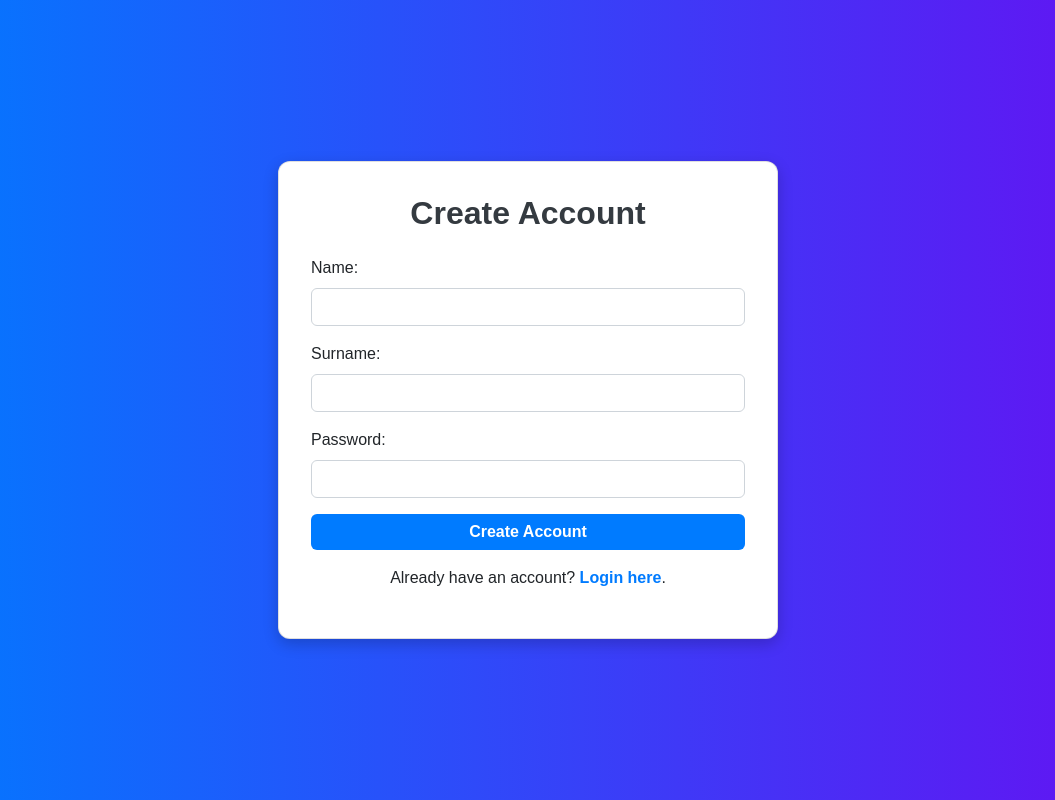
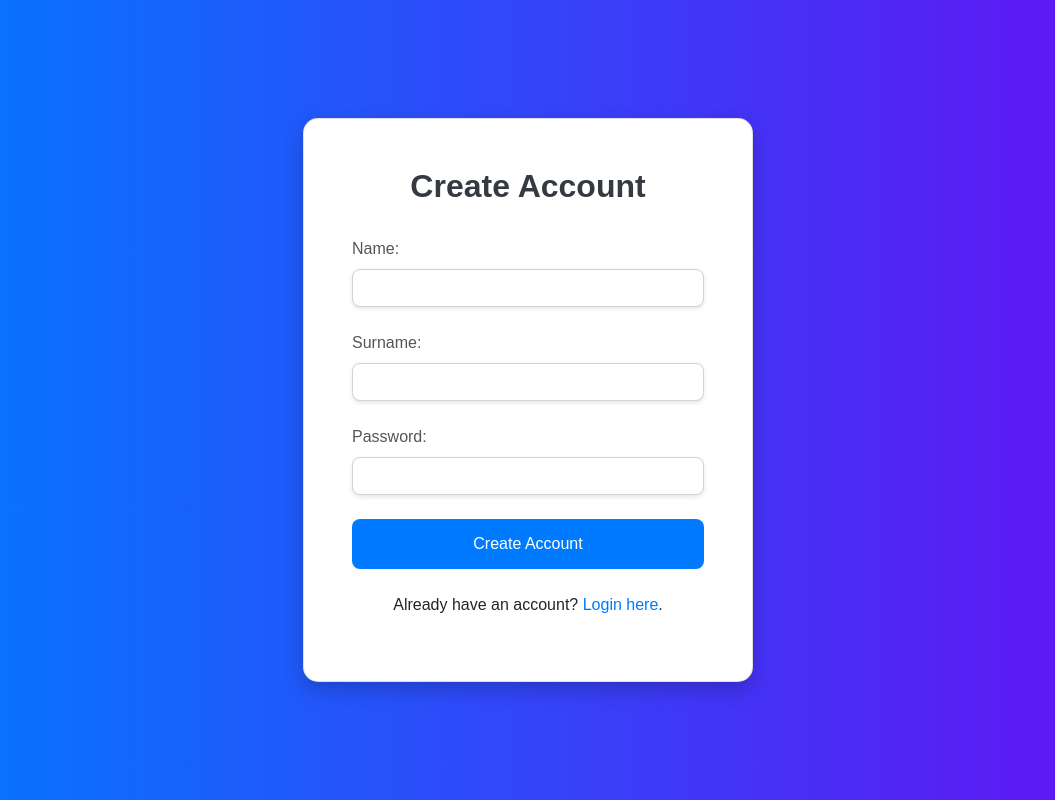
Before and after one commit to EastWood979/flask, a Flask app: page /create_account in a window 1280 px wide. Shown: the whole page, without its empty margins (112-1167 px from the left). Run offline with Flask 3, Linux system fonts and the light colour scheme; some libraries are stand-ins or nearby versions.

Commit message:
changement style css page : create_account et student_dashboard

```diff
--- a/3.0/templates/create_account.html
+++ b/3.0/templates/create_account.html
@@ -4,11 +4,8 @@
     <meta charset="UTF-8">
     <meta name="viewport" content="width=device-width, initial-scale=1.0">
     <title>Create Account</title>
-  <!-- Bootstrap CSS -->
     <link rel="stylesheet" href="https://cdnjs.cloudflare.com/ajax/libs/bootstrap/4.5.2/css/bootstrap.min.css">
-  <!-- Styles personnalisés -->
     <style>
-    /* Style général */
         body {
             background: linear-gradient(to right, #007bff, #6610f2);
             font-family: 'Arial', sans-serif;
@@ -19,22 +16,20 @@
             margin: 0;
         }
 
-    /* Carte contenant le formulaire */
         .card {
             background: #ffffff;
-      padding: 2rem;
-      border-radius: 12px;
-      box-shadow: 0px 5px 15px rgba(0, 0, 0, 0.2);
+            padding: 3rem; /* Increased padding */
+            border-radius: 15px; /* Increased border-radius */
+            box-shadow: 0px 8px 20px rgba(0, 0, 0, 0.2); /* More pronounced shadow */
             width: 100%;
-      max-width: 500px;
+            max-width: 450px; /* Slightly reduced max-width */
             animation: fadeIn 0.5s ease-in-out;
         }
 
-    /* Animation d'apparition */
         @keyframes fadeIn {
             from {
                 opacity: 0;
-        transform: translateY(-10px);
+                transform: translateY(-15px); /* Increased translateY */
             }
             to {
                 opacity: 1;
@@ -42,23 +37,33 @@
             }
         }
 
-    /* Titre centré */
         h2 {
             text-align: center;
-      margin-bottom: 1.5rem;
-      font-weight: bold;
+            margin-bottom: 2rem; /* Increased margin-bottom */
+            font-weight: 600; /* Slightly lighter font-weight */
             color: #343a40;
         }
 
-    /* Champs de formulaire */
-    .form-control {
-      border-radius: 6px;
+        .form-group {
+            margin-bottom: 1.5rem; /* Increased margin between form groups */
         }
 
-    /* Boutons */
+        label {
+            font-weight: 500; /* Slightly lighter font-weight for labels */
+            color: #555; /* Slightly darker color for labels */
+        }
+
+        .form-control {
+            border-radius: 8px; /* Increased border-radius */
+            padding: 1rem; /* Increased padding */
+            border: 1px solid #ced4da; /* Added border */
+            box-shadow: 0 2px 4px rgba(0, 0, 0, 0.1); /* Added subtle box-shadow on input */
+        }
+
         .btn {
-      border-radius: 6px;
-      font-weight: bold;
+            border-radius: 8px; /* Increased border-radius */
+            font-weight: 500; /* Slightly lighter font-weight */
+            padding: 0.8rem 1.5rem; /* Adjusted padding */
             transition: 0.3s;
         }
 
@@ -71,14 +76,13 @@
             background-color: #0056b3;
         }
 
-    /* Texte centré pour le lien de connexion */
         .login-link {
             text-align: center;
-      margin-top: 1rem;
+            margin-top: 1.5rem; /* Increased margin-top */
         }
 
         .login-link a {
-      font-weight: bold;
+            font-weight: 500; /* Slightly lighter font-weight */
             color: #007bff;
             transition: 0.3s;
         }
@@ -112,7 +116,6 @@
         </div>
     </div>
 
-  <!-- Bootstrap JS, Popper.js, and jQuery -->
     <script src="https://cdnjs.cloudflare.com/ajax/libs/jquery/3.5.1/jquery.min.js"></script>
     <script src="https://cdnjs.cloudflare.com/ajax/libs/popper.js/2.5.2/umd/popper.min.js"></script>
     <script src="https://cdnjs.cloudflare.com/ajax/libs/bootstrap/4.5.2/js/bootstrap.min.js"></script>
```
Also changed, not shown: 3.0/templates/change_user_role.html (+9 -8 lines), 3.0/templates/student_dashboard.html (+30 -26 lines). Lines whose indentation alone changed are shown as unchanged.
